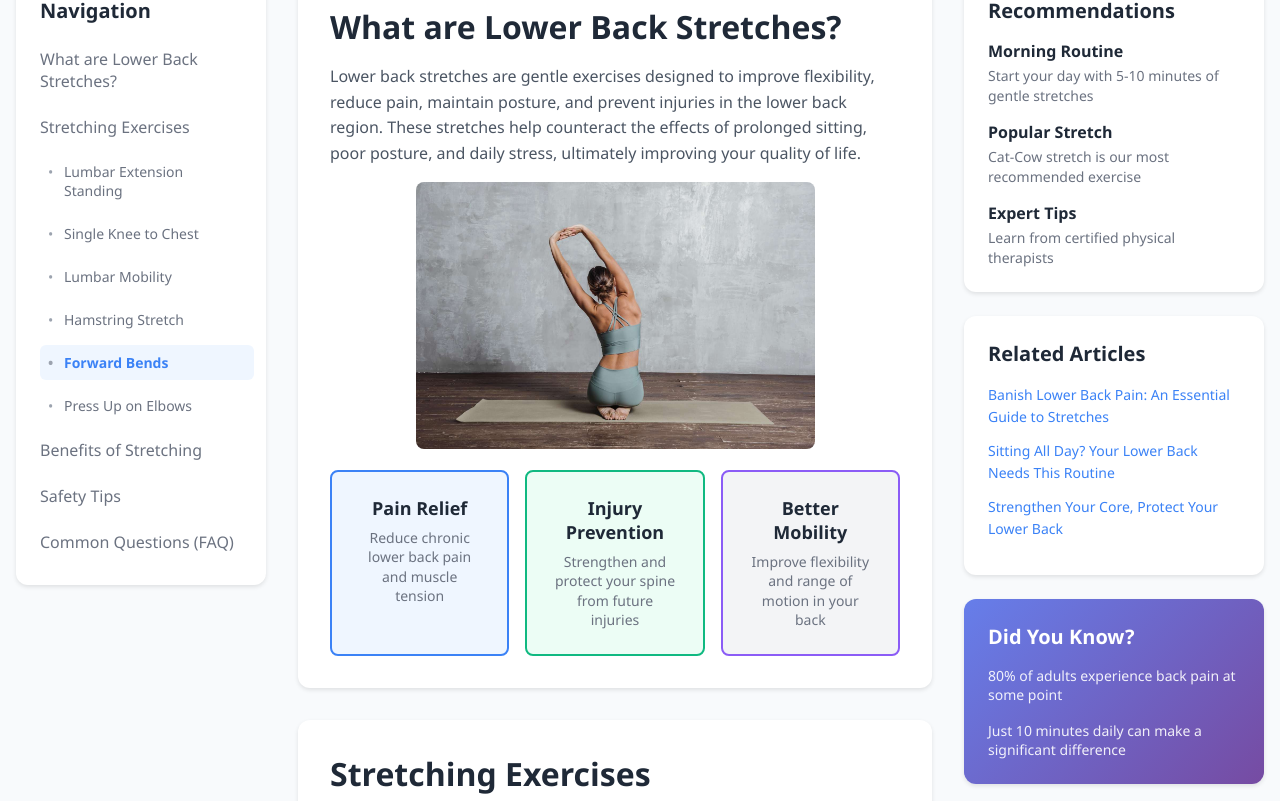
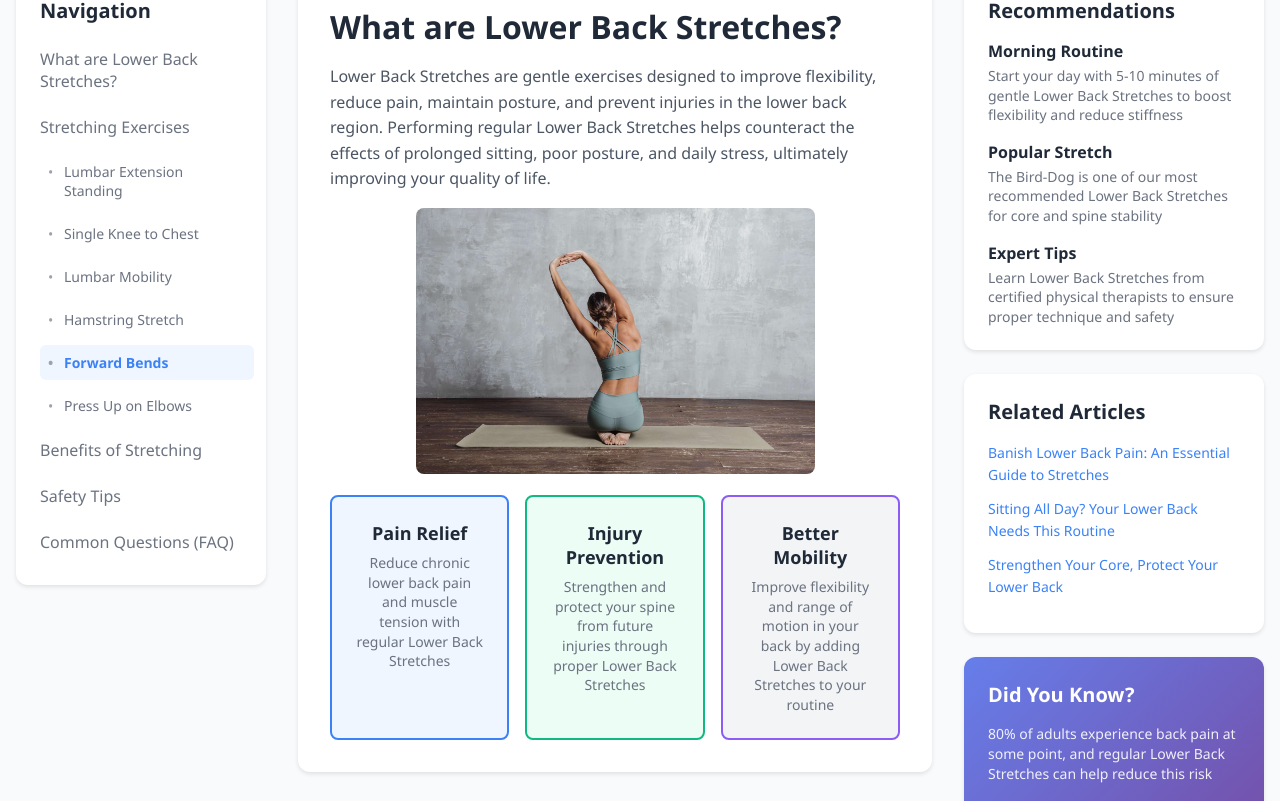
Before and after one commit to wanghuan072/Lower-Back-Stretches, a Vue app: page / in a window 1280 px wide. Shown: the part 242-1043 px from the top of the page. Built offline with nearby package versions, Linux system fonts and the light colour scheme.

Commit message:
修改关键词密度

```diff
--- a/src/assets/main.css
+++ b/src/assets/main.css
@@ -39,7 +39,7 @@
     font-size: 1.125rem;
     color: #6b7280;
     text-align: center;
-    max-width: 600px;
+    max-width: 1000px;
     margin: 0 auto 3rem;
     line-height: 1.6;
 }
@@ -58,6 +58,7 @@
     .page-description {
         font-size: 1rem;
         margin-bottom: 1rem;
+        max-width: 100%;
     }
 }
 
--- a/src/components/Footer.vue
+++ b/src/components/Footer.vue
@@ -10,8 +10,9 @@
               <span class="footer-logo-text">Lower Back Stretches</span>
             </div>
             <p class="footer-description">
-              Your trusted resource for lower back stretches and pain relief. Improve your
-              flexibility and reduce discomfort with our expert-guided exercises.
+              Your trusted resource for Lower Back Stretches and pain relief. Improve your
+              flexibility and reduce discomfort with our expert-guided Lower Back Stretches and
+              wellness exercises.
             </p>
             <div class="footer-care">
               <span>Made with care for your health and wellness</span>
--- a/src/components/Recommendations.vue
+++ b/src/components/Recommendations.vue
@@ -5,19 +5,28 @@
       <div class="recommendation-item">
         <div class="rec-content">
           <h4>Morning Routine</h4>
-          <p>Start your day with 5-10 minutes of gentle stretches</p>
+          <p>
+            Start your day with 5-10 minutes of gentle Lower Back Stretches to boost flexibility and
+            reduce stiffness
+          </p>
         </div>
       </div>
       <div class="recommendation-item">
         <div class="rec-content">
           <h4>Popular Stretch</h4>
-          <p>Cat-Cow stretch is our most recommended exercise</p>
+          <p>
+            The Bird-Dog is one of our most recommended Lower Back Stretches for core and spine
+            stability
+          </p>
         </div>
       </div>
       <div class="recommendation-item">
         <div class="rec-content">
           <h4>Expert Tips</h4>
-          <p>Learn from certified physical therapists</p>
+          <p>
+            Learn Lower Back Stretches from certified physical therapists to ensure proper technique
+            and safety
+          </p>
         </div>
       </div>
     </div>
@@ -36,10 +45,16 @@
     <div class="recommendation-card did-you-know">
       <h3 class="recommendation-title">Did You Know?</h3>
       <div class="fact-item">
-        <p>80% of adults experience back pain at some point</p>
+        <p>
+          80% of adults experience back pain at some point, and regular Lower Back Stretches can
+          help reduce this risk
+        </p>
       </div>
       <div class="fact-item">
-        <p>Just 10 minutes daily can make a significant difference</p>
+        <p>
+          Just 10 minutes of Lower Back Stretches daily can make a significant difference in
+          flexibility and comfort
+        </p>
       </div>
     </div>
   </aside>
--- a/src/router/index.js
+++ b/src/router/index.js
@@ -35,7 +35,7 @@ const routes = [
     meta: {
       title: 'Lower Back Pain Exercises | Stretches & Routines',
       description: 'Find safe and effective lower back exercises and stretches. Our tutorials with videos and guides help you relieve pain and improve your core strength.',
-      keywords: 'lower back exercises, back stretches, pain relief, core strength, sciatica, lumbar exercises, video guides'
+      keywords: 'lower back exercises, back stretches, pain relief, core strength, sciatica, lumbar exercises'
     }
   },
   {
--- a/src/views/ExercisesView.vue
+++ b/src/views/ExercisesView.vue
@@ -6,8 +6,10 @@
       <div class="container">
         <h1 class="page-title">Exercise Library</h1>
         <p class="page-description">
-          Discover a comprehensive collection of lower back stretches and exercises designed to
-          improve flexibility, reduce pain, and enhance your overall back health.
+          Discover a comprehensive collection of Lower Back Stretches and exercises designed to
+          improve flexibility, reduce pain, and enhance your overall back health. These
+          expert-guided Lower Back Stretches help you build a safer and stronger routine for
+          long-term spine wellness.
         </p>
 
         <!-- Tab分类切换 -->
--- a/src/views/HomeView.vue
+++ b/src/views/HomeView.vue
@@ -20,10 +20,10 @@
             <section id="what-are-stretches" class="content-section">
               <h2 class="section-title">What are Lower Back Stretches?</h2>
               <p class="section-text">
-                Lower back stretches are gentle exercises designed to improve flexibility, reduce
-                pain, maintain posture, and prevent injuries in the lower back region. These
-                stretches help counteract the effects of prolonged sitting, poor posture, and daily
-                stress, ultimately improving your quality of life.
+                Lower Back Stretches are gentle exercises designed to improve flexibility, reduce
+                pain, maintain posture, and prevent injuries in the lower back region. Performing
+                regular Lower Back Stretches helps counteract the effects of prolonged sitting, poor
+                posture, and daily stress, ultimately improving your quality of life.
               </p>
 
               <div class="section-image">
@@ -33,15 +33,24 @@
               <div class="benefits-grid">
                 <div class="benefit-card pain-relief">
                   <h3>Pain Relief</h3>
-                  <p>Reduce chronic lower back pain and muscle tension</p>
+                  <p>
+                    Reduce chronic lower back pain and muscle tension with regular Lower Back
+                    Stretches
+                  </p>
                 </div>
                 <div class="benefit-card injury-prevention">
                   <h3>Injury Prevention</h3>
-                  <p>Strengthen and protect your spine from future injuries</p>
+                  <p>
+                    Strengthen and protect your spine from future injuries through proper Lower Back
+                    Stretches
+                  </p>
                 </div>
                 <div class="benefit-card better-mobility">
                   <h3>Better Mobility</h3>
-                  <p>Improve flexibility and range of motion in your back</p>
+                  <p>
+                    Improve flexibility and range of motion in your back by adding Lower Back
+                    Stretches to your routine
+                  </p>
                 </div>
               </div>
             </section>
@@ -107,9 +116,9 @@
               <h2 class="section-title">Benefits of Stretching</h2>
               <div class="benefits-content">
                 <p class="section-text">
-                  Regular stretching of the lower back provides numerous benefits that contribute to
-                  overall health and well-being. These exercises help maintain spinal health,
-                  improve posture, and reduce the risk of chronic pain conditions.
+                  Regular Lower Back Stretches provide numerous benefits that contribute to overall
+                  health and well-being. These exercises help maintain spinal health, improve
+                  posture, and reduce the risk of chronic pain conditions.
                 </p>
                 <ul class="benefits-list">
                   <li>Improves blood circulation to the back muscles</li>
@@ -129,25 +138,27 @@
                 <div class="safety-card">
                   <h3>Before You Start</h3>
                   <ul>
-                    <li>Warm up your muscles with light movement</li>
-                    <li>Ensure you have enough space to move freely</li>
-                    <li>Use a comfortable surface like a yoga mat</li>
+                    <li>
+                      Warm up your muscles with light movement before starting Lower Back Stretches
+                    </li>
+                    <li>Ensure you have enough space to move freely and safely</li>
+                    <li>Use a comfortable surface like a yoga mat for better support</li>
                   </ul>
                 </div>
                 <div class="safety-card">
                   <h3>During Stretching</h3>
                   <ul>
-                    <li>Breathe deeply and regularly</li>
-                    <li>Move slowly and avoid jerky movements</li>
-                    <li>Stop if you feel any sharp or severe pain</li>
+                    <li>Breathe deeply and regularly while performing Lower Back Stretches</li>
+                    <li>Move slowly and avoid jerky movements to protect your back</li>
+                    <li>Stop if you feel any sharp or severe pain during stretching</li>
                     <li>Don't force your body beyond its limits</li>
                   </ul>
                 </div>
                 <div class="safety-card">
                   <h3>When to Avoid</h3>
                   <ul>
-                    <li>If you have severe back pain or injury</li>
-                    <li>During pregnancy (consult your doctor)</li>
+                    <li>If you have severe back pain or injury, avoid Lower Back Stretches</li>
+                    <li>During pregnancy (consult your doctor before stretching)</li>
                     <li>If you have osteoporosis or other bone conditions</li>
                     <li>When experiencing dizziness or balance issues</li>
                   </ul>
@@ -162,31 +173,33 @@
                 <div class="faq-item">
                   <h3 class="faq-question">How often should I do these stretches?</h3>
                   <p class="faq-answer">
-                    For best results, aim to do these stretches 3-5 times per week. You can do them
-                    daily if you feel comfortable, but listen to your body and take rest days when
-                    needed.
+                    For best results, aim to do Lower Back Stretches 3-5 times per week. You can do
+                    them daily if you feel comfortable, but listen to your body and take rest days
+                    when needed.
                   </p>
                 </div>
                 <div class="faq-item">
                   <h3 class="faq-question">How long should I hold each stretch?</h3>
                   <p class="faq-answer">
-                    Hold static stretches for 20-30 seconds, and repeat dynamic movements 8-10
-                    times. The key is to move slowly and breathe deeply throughout the exercise.
+                    Hold static Lower Back Stretches for 20-30 seconds, and repeat dynamic movements
+                    8-10 times. The key is to move slowly and breathe deeply throughout the
+                    exercise.
                   </p>
                 </div>
                 <div class="faq-item">
                   <h3 class="faq-question">Can these stretches help with sciatica?</h3>
                   <p class="faq-answer">
-                    Gentle stretching may help relieve some sciatica symptoms, but it's important to
-                    consult with a healthcare professional for proper diagnosis and treatment.
+                    Gentle Lower Back Stretches may help relieve some sciatica symptoms, but it's
+                    important to consult with a healthcare professional for proper diagnosis and
+                    treatment.
                   </p>
                 </div>
                 <div class="faq-item">
                   <h3 class="faq-question">What if I feel pain during stretching?</h3>
                   <p class="faq-answer">
-                    Stop immediately if you feel sharp or severe pain. Some mild discomfort is
-                    normal, but pain is a sign that you should stop and consult a healthcare
-                    provider.
+                    Stop immediately if you feel sharp or severe pain during Lower Back Stretches.
+                    Some mild discomfort is normal, but pain is a sign that you should stop and
+                    consult a healthcare provider.
                   </p>
                 </div>
               </div>
```
Also changed, not shown: src/data/index.js (+8 -8 lines).
